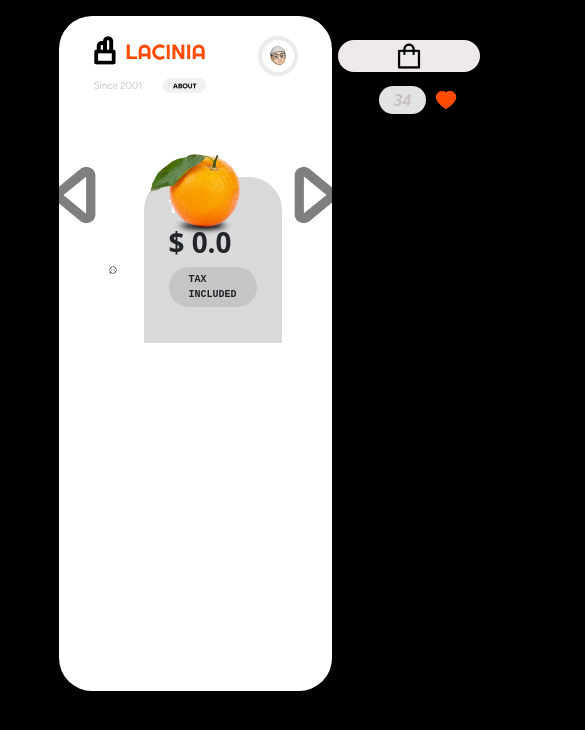
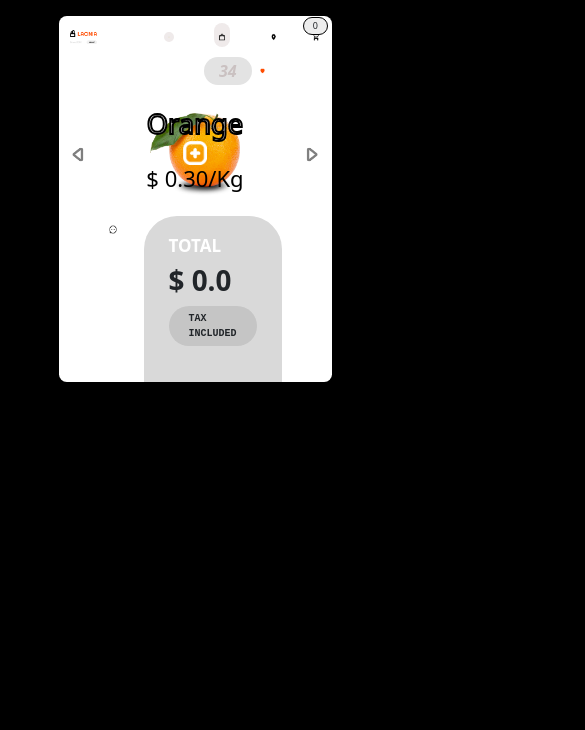
Before and after one commit to sagarsi02/Graphe-Assignment-Submission, a plain HTML site: page index.html in a window 390 px wide. Shown: the top 730 px of the page, 585 px wide, since content can reach past the window. Drawn offline with nearby package versions, Linux system fonts and the light colour scheme.

Commit message:
first commit

```diff
--- a/css/responsive.css
+++ b/css/responsive.css
@@ -1,5 +1,17 @@
-@media screen and (max-width: 919px) {
-    .text {
-        font-size: 80px;
+@media screen and (max-width: 889px) {
+    .ratePerKg {
+        margin-bottom: 0;
+    }
+    .bill {
+        margin-top: 0;
     }
 }
+
+@media screen and (max-width: 654px) {
+    .bag-pad {
+        padding: 0 1vw;
+    }
+    .ratePerKg {
+        margin-bottom: -6vw;
+    }
+}
--- a/css/style.css
+++ b/css/style.css
@@ -6,12 +6,13 @@
 
 .containers {
     background-color: #fff;
-    height: 80vh;
-    border-radius: 33px;
+    /* height: 80vh; */
+    border-radius: 2vw;
     max-width: 70vw;
     margin: auto;
     align-items: center;
     margin-top: 4%;
+    overflow: hidden;
 }
 
 
@@ -24,11 +25,11 @@
     display: flex;
     margin: auto;
     justify-content: space-between;
-    padding: 20px 35px;
+    padding: 2vw 3vw;
 }
 
 #logo {
-    width: 7rem;
+    width: 7vw;
 }
 
 
@@ -49,15 +50,15 @@
 #pro {
     border: 4px solid #efeaea;
     border-radius: 50%;
-    width: 2.5rem;
+    width: 2.5vw;
 }
 
 #bag {
-    width: 2rem;
+    width: 2vw;
 }
 
 #loc {
-    width: 2rem;
+    width: 2vw;
 }
 
 .bag-pad {
@@ -87,7 +88,7 @@
 }
 
 #wish {
-    width: 1.5rem;
+    width: 1.5vw;
     margin-left: 8px;
 }
 
@@ -99,7 +100,7 @@
 }
 
 #cart {
-    width: 2rem;
+    width: 2vw;
 }
 
 .cart-item {
@@ -133,23 +134,24 @@
 }
 
 .arrow {
-    width: 7rem;
+    width: 7vw;
 }
 
 #text-parent {
     position: absolute;
-    top: -40px;
+    top: -4vw;
 }
 
 .text {
     -webkit-text-fill-color: white;
-    font-size: 8rem;
+    font-size: 7vw;
+    margin-top: 10px;
     -webkit-text-stroke-width: 2px;
     -webkit-text-stroke-color: black;
 }
 
 #add {
-    width: 60px;
+    width: 6vw;
 }
 
 .rate {
--- a/index.html
+++ b/index.html
@@ -46,24 +46,24 @@
             <div class="carousel-inner">
                 <div class="carousel-item active">
                     <img src="img/orange.png" id="orange" class="d-block" alt="Orange">
-                    <div class="carousel-caption d-none d-md-block" id="text-parent">
+                    <div class="carousel-caption d-md-block" id="text-parent">
                         <h5 class="text">Orange</h5>
                     </div>
                 </div>
                 <div class="carousel-item">
                     <img src="img/pear.png" id="pear" class="d-block" alt="Pear">
-                    <div class="carousel-caption d-none d-md-block" id="text-parent">
+                    <div class="carousel-caption d-md-block" id="text-parent">
                         <h5 class="text">Pear</h5>
                     </div>
                 </div>
                 <div class="carousel-item">
                     <img src="img/apple.png" id="apple" class="d-block" alt="Apple">
-                    <div class="carousel-caption d-none d-md-block" id="text-parent">
+                    <div class="carousel-caption d-md-block" id="text-parent">
                         <h5 class="text">Apple</h5>
                     </div>
                 </div>
 
-                <div class="carousel-caption d-none d-md-block ratePerKg">
+                <div class="carousel-caption d-md-block ratePerKg">
                     <button type="button" id="add-btn">
                         <img src="img/add.png" id="add" alt="">
                     </button>
```
